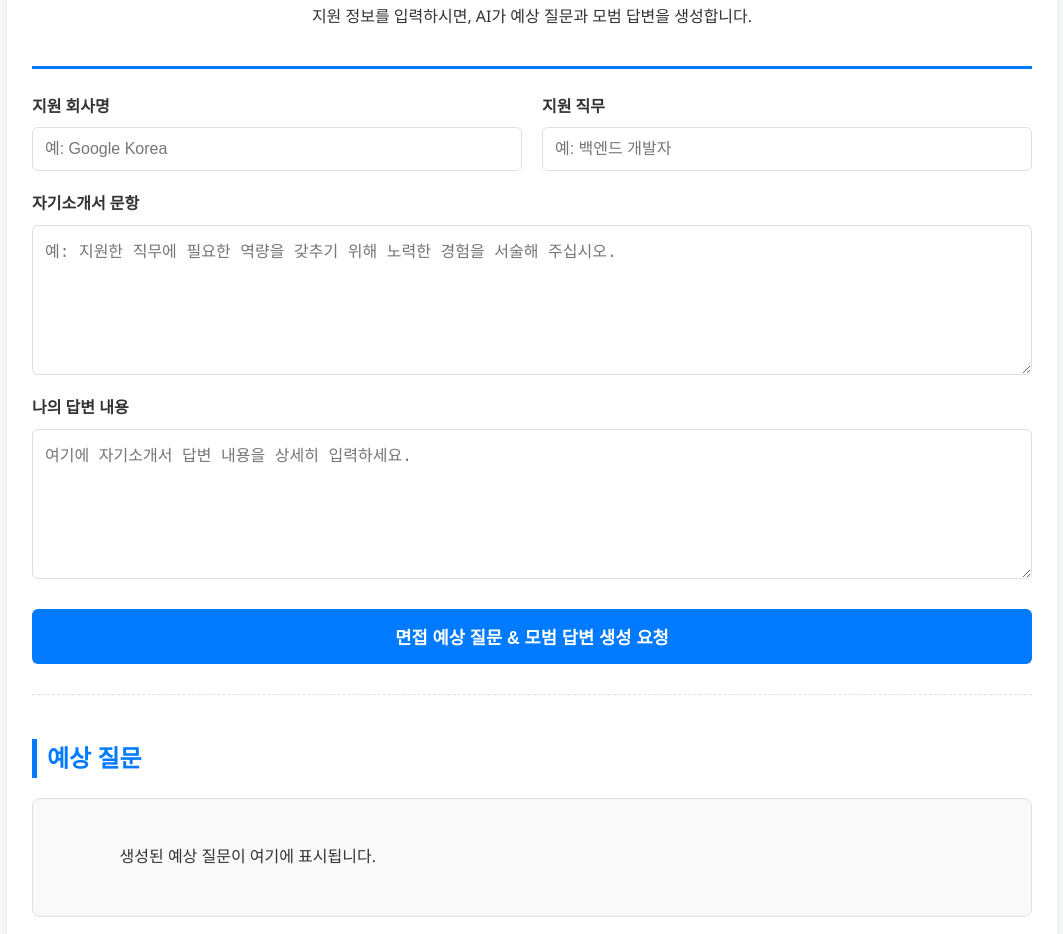
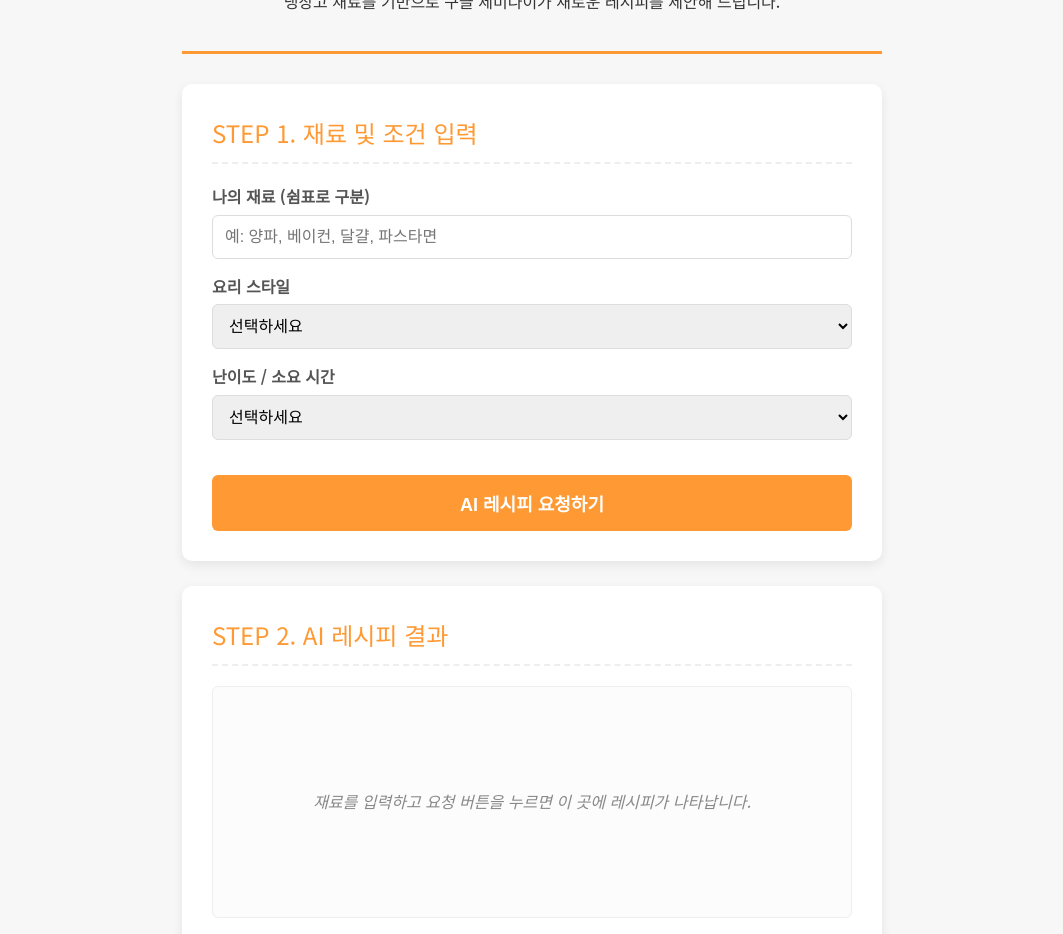
Before and after one commit to tonyyy8965-code/LEESB_3.github.io, a plain HTML site: page index.html in a window 1280 px wide. Shown: the part 118-1052 px from the top of the page, without its empty margins (108-1171 px from the left). Drawn offline with Linux system fonts and the light colour scheme.

Commit message:
Update index.html

```diff
--- a/index.html
+++ b/index.html
@@ -3,315 +3,365 @@
 <head>
     <meta charset="UTF-8">
     <meta name="viewport" content="width=device-width, initial-scale=1.0">
-    <title>AI 면접 도우미 - 전문 웹 서비스</title>
+    <title>💡 AI 레시피 파인더 - 냉장고를 부탁해 (수직형)</title>
+    <link href="https://fonts.googleapis.com/css2?family=Roboto:wght@300;400;700&family=Noto+Sans+KR:wght@400;700&display=swap" rel="stylesheet">
+
     <style>
-        /* CSS: 전문적이고 깔끔한 화이트톤 디자인 */
+        /* CSS 스타일링 */
         :root {
-            --primary-color: #007bff; /* 파란색 계열 강조 */
-            --background-light: #ffffff;
-            --text-dark: #333333;
-            --border-light: #e0e0e0;
-            --shadow-subtle: 0 4px 8px rgba(0, 0, 0, 0.05);
+            --main-bg-color: #f7f7f7;
+            --card-bg-color: #ffffff;
+            --primary-color: #ff9933; /* 요리와 어울리는 따뜻한 주황색 */
+            --text-color: #333333;
+            --shadow-light: 0 4px 12px rgba(0, 0, 0, 0.08);
+            --border-radius-base: 10px;
         }
 
         body {
-            font-family: 'Segoe UI', Tahoma, Geneva, Verdana, sans-serif;
+            font-family: 'Noto Sans KR', 'Roboto', sans-serif;
+            background-color: var(--main-bg-color);
+            color: var(--text-color);
             margin: 0;
-            padding: 0;
-            background-color: #f4f7f6;
-            color: var(--text-dark);
+            padding: 20px;
             line-height: 1.6;
+            display: flex;
+            justify-content: center;
+            min-height: 100vh;
         }
 
         .container {
-            max-width: 1000px;
-            margin: 30px auto;
-            padding: 25px;
-            background: var(--background-light);
-            border-radius: 12px;
-            box-shadow: var(--shadow-subtle);
+            width: 100%;
+            max-width: 700px;
+            display: flex;
+            flex-direction: column;
+            gap: 25px;
         }
 
         header {
             text-align: center;
-            padding-bottom: 20px;
+            padding: 20px 0;
             border-bottom: 3px solid var(--primary-color);
-            margin-bottom: 25px;
+            margin-bottom: 5px;
         }
 
         header h1 {
             color: var(--primary-color);
+            font-weight: 700;
             margin: 0;
             font-size: 2em;
         }
 
-        /* 입력 폼 스타일 */
-        .input-section {
-            display: grid;
-            grid-template-columns: 1fr 1fr;
-            gap: 20px;
-            margin-bottom: 30px;
+        /* 공통 섹션 스타일 */
+        .section-card {
+            background-color: var(--card-bg-color);
+            padding: 30px;
+            border-radius: var(--border-radius-base);
+            box-shadow: var(--shadow-light);
         }
 
-        .input-group {
-            display: flex;
-            flex-direction: column;
+        .section-card h2 {
+            color: var(--primary-color);
+            border-bottom: 2px dashed #eee;
+            padding-bottom: 10px;
+            margin-top: 0;
+            font-weight: 400;
         }
 
-        label {
-            font-weight: 600;
-            margin-bottom: 8px;
-            color: var(--text-dark);
+        /* 입력 폼 스타일 */
+        .form-group {
+            margin-bottom: 15px;
         }
 
-        input[type="text"],
-        textarea {
+        .form-group label {
+            display: block;
+            font-weight: 700;
+            margin-bottom: 5px;
+            color: #555;
+        }
+
+        .form-group input[type="text"],
+        .form-group select {
+            width: 100%;
             padding: 12px;
-            border: 1px solid var(--border-light);
+            border: 1px solid #ddd;
             border-radius: 6px;
-            font-size: 1rem;
-            width: 100%;
             box-sizing: border-box;
+            font-size: 16px;
             transition: border-color 0.3s;
         }
 
-        input[type="text"]:focus,
-        textarea:focus {
+        .form-group input[type="text"]:focus,
+        .form-group select:focus {
             border-color: var(--primary-color);
             outline: none;
-            box-shadow: 0 0 0 3px rgba(0, 123, 255, 0.1);
-        }
-
-        textarea {
-            resize: vertical;
-            min-height: 150px;
-        }
-
-        .full-width {
-            grid-column: span 2; /* 자기소개서 관련 항목 전체 너비 사용 */
         }
 
         /* 버튼 스타일 */
-        button {
-            display: block;
+        button#submit-button {
             width: 100%;
             padding: 15px;
             background-color: var(--primary-color);
             color: white;
             border: none;
             border-radius: 6px;
-            font-size: 1.1rem;
-            font-weight: 600;
+            font-size: 18px;
+            font-weight: 700;
             cursor: pointer;
             transition: background-color 0.3s, transform 0.1s;
+            margin-top: 20px;
         }
 
-        button:hover {
-            background-color: #0056b3;
+        button#submit-button:hover {
+            background-color: #e68a2e;
         }
 
-        button:active {
-            transform: translateY(1px);
+        button#submit-button:disabled {
+            background-color: #cccccc;
+            cursor: not-allowed;
         }
 
-        /* 결과 영역 스타일 */
-        .result-section {
-            margin-top: 30px;
-            padding-top: 25px;
-            border-top: 1px dashed var(--border-light);
+
+        /* 결과 출력 영역 */
+        #recipe-output {
+            min-height: 200px;
+            padding: 15px;
+            border: 1px solid #eee;
+            border-radius: 6px;
+            white-space: pre-wrap;
+            background-color: #fcfcfc;
         }
 
-        .result-section h2 {
-            color: var(--primary-color);
-            border-left: 5px solid var(--primary-color);
-            padding-left: 10px;
-            margin-bottom: 20px;
+        .loading-text {
+            color: #888;
+            font-style: italic;
+            text-align: center;
+            padding: 20px;
         }
 
-        .result-box {
-            background-color: #f9f9f9;
-            padding: 20px;
-            border-radius: 8px;
-            margin-bottom: 20px;
-            border: 1px solid var(--border-light);
-            white-space: pre-wrap; /* 줄바꿈 유지 */
-            min-height: 50px; /* 최소 높이 */
-            overflow-x: auto;
+        .recipe-title {
+            font-size: 24px;
+            font-weight: 700;
+            color: var(--primary-color);
+            margin-bottom: 15px;
+            padding-top: 10px;
         }
 
-        .loading-message {
-            text-align: center;
-            font-size: 1.1em;
-            color: #ffc107; /* 주황색 계열 로딩 메시지 */
-            font-weight: 600;
-            margin-top: 15px;
-            display: none; /* 초기에는 숨김 */
+        /* ******************************************* */
+        /* 추가 팁 항목 스타일링 강화 */
+        /* ******************************************* */
+        .tip-section {
+            margin-top: 30px;
+            padding: 20px;
+            border: 2px solid var(--primary-color);
+            border-radius: var(--border-radius-base);
+            background-color: #fffaf5; /* 부드러운 배경색 */
         }
 
-        .error-message {
-            text-align: center;
-            font-size: 1.1em;
-            color: #dc3545; /* 빨간색 계열 오류 메시지 */
-            font-weight: 600;
+        .tip-section h3 {
+            margin-top: 0;
+            color: var(--primary-color);
+            font-size: 1.3em;
+            display: flex;
+            align-items: center;
+        }
+
+        .tip-section h3::before {
+            content: '👨‍🍳'; /* 셰프 이모지 */
+            margin-right: 10px;
+            font-size: 1.2em;
+        }
+
+        .tip-section p {
+            margin-bottom: 0;
+            font-style: italic;
+        }
+
+        /* 레시피 본문 (pre 태그 내부) 스타일 */
+        #recipe-output pre {
+            border-top: 1px dashed #ddd;
+            padding-top: 15px;
             margin-top: 15px;
-            display: none; /* 초기에는 숨김 */
         }
     </style>
 </head>
 <body>
     <div class="container">
+
         <header>
-            <h1>🌟 AI 기반 면접 질문 예측 시스템</h1>
-            <p>지원 정보를 입력하시면, AI가 예상 질문과 모범 답변을 생성합니다.</p>
+            <h1>💡 AI 레시피 파인더</h1>
+            <p>냉장고 재료를 기반으로 구글 제미나이가 새로운 레시피를 제안해 드립니다.</p>
         </header>
 
-        <section class="input-section">
-            <div class="input-group">
-                <label for="company">지원 회사명</label>
-                <input type="text" id="company" placeholder="예: Google Korea" required>
+        <section class="section-card input-section">
+            <h2>STEP 1. 재료 및 조건 입력</h2>
+            <form id="recipe-form">
+
+                <div class="form-group">
+                    <label for="ingredients">나의 재료 (쉼표로 구분)</label>
+                    <input type="text" id="ingredients" name="ingredients" placeholder="예: 양파, 베이컨, 달걀, 파스타면" required>
                 </div>
-            <div class="input-group">
-                <label for="jobTitle">지원 직무</label>
-                <input type="text" id="jobTitle" placeholder="예: 백엔드 개발자" required>
+
+                <div class="form-group">
+                    <label for="style">요리 스타일</label>
+                    <select id="style" name="style" required>
+                        <option value="">선택하세요</option>
+                        <option value="퓨전 이탈리안">퓨전 이탈리안</option>
+                        <option value="매콤한 한식">매콤한 한식</option>
+                        <option value="간단한 일식">간단한 일식</option>
+                        <option value="건강식">건강식</option>
+                        <option value="독창적인 베이킹">독창적인 베이킹</option>
+                        <option value="자유롭게">자유롭게</option>
+                    </select>
                 </div>
-            <div class="input-group full-width">
-                <label for="question">자기소개서 문항</label>
-                <textarea id="question" placeholder="예: 지원한 직무에 필요한 역량을 갖추기 위해 노력한 경험을 서술해 주십시오." required></textarea>
+
+                <div class="form-group">
+                    <label for="difficulty">난이도 / 소요 시간</label>
+                    <select id="difficulty" name="difficulty" required>
+                        <option value="">선택하세요</option>
+                        <option value="15분 이내 (초보자)">15분 이내 (초보자)</option>
+                        <option value="30분 이내 (초보자)">30분 이내 (초보자)</option>
+                        <option value="1시간 이내 (중급자)">1시간 이내 (중급자)</option>
+                        <option value="시간 제한 없음 (전문가)">시간 제한 없음 (전문가)</option>
+                    </select>
                 </div>
-            <div class="input-group full-width">
-                <label for="answer">나의 답변 내용</label>
-                <textarea id="answer" placeholder="여기에 자기소개서 답변 내용을 상세히 입력하세요." required></textarea>
+
+                <button type="submit" id="submit-button">AI 레시피 요청하기</button>
+            </form>
+        </section>
+
+        <section class="section-card result-section">
+            <h2>STEP 2. AI 레시피 결과</h2>
+            <div id="recipe-output">
+                <p class="loading-text">재료를 입력하고 요청 버튼을 누르면 이 곳에 레시피가 나타납니다.</p>
             </div>
         </section>
 
-        <button id="generateBtn" onclick="register()">
-            면접 예상 질문 & 모범 답변 생성 요청
-        </button>
-
-        <p class="loading-message" id="loadingMessage">
-            잠시만 기다려주세요... AI가 분석 중입니다.
-        </p>
-
-        <p class="error-message" id="errorMessage">
-            API 통신 오류 발생. (현재 SERVER_URL이 비어있어 예상되는 오류입니다.)
-        </p>
-
-        <section class="result-section">
-            <h2>예상 질문</h2>
-            <div class="result-box" id="expectedQuestions">
-                생성된 예상 질문이 여기에 표시됩니다.
-            </div>
-
-            <h2>모범 답변</h2>
-            <div class="result-box" id="modelAnswer">
-                생성된 모범 답변이 여기에 표시됩니다.
-            </div>
-        </section>
     </div>
 
     <script>
-        // 핵심 요구 사항 1: API 서버의 주소를 담는 상수
-        const SERVER_URL = "https://dd626e14-459a-44be-acc0-de7206ad3160-00-20gy5cnibptjp.sisko.replit.dev/register"; // TODO: 백엔드 서버 주소로 변경 필요
+        // JavaScript 로직
+
+        /** * 핵심 요구 사항: API 서버의 주소를 담는 상수
+         */
+        const SERVER_URL = 'https://your-backend-api.com/generate-recipe';
+
+        const form = document.getElementById('recipe-form');
+        const outputDiv = document.getElementById('recipe-output');
+        const submitButton = document.getElementById('submit-button');
+
 
         /**
-         * 핵심 요구 사항 2: register 함수 (API 통신 로직 포함)
+         * @function register
+         * 폼 데이터를 수집하여 서버로 비동기 POST 요청을 보내는 함수입니다.
          */
         async function register() {
-            // UI 요소 가져오기
-            const company = document.getElementById('company').value;
-            const jobTitle = document.getElementById('jobTitle').value;
-            const question = document.getElementById('question').value;
-            const answer = document.getElementById('answer').value;
-            const loadingMessage = document.getElementById('loadingMessage');
-            const errorMessage = document.getElementById('errorMessage');
-            const questionsDiv = document.getElementById('expectedQuestions');
-            const answerDiv = document.getElementById('modelAnswer');
-            const generateBtn = document.getElementById('generateBtn');
+            const ingredients = document.getElementById('ingredients').value;
+            const style = document.getElementById('style').value;
+            const difficulty = document.getElementById('difficulty').value;
 
-            // 입력값 유효성 검사 (간단하게 필수값 체크)
-            if (!company || !jobTitle || !question || !answer) {
-                alert("모든 입력란을 채워주세요.");
-                return;
-            }
-
-            // 로딩 UI 설정
-            loadingMessage.style.display = 'block';
-            errorMessage.style.display = 'none';
-            generateBtn.disabled = true;
-            questionsDiv.textContent = '질문 생성 중...';
-            answerDiv.textContent = '모범 답변 생성 중...';
-
-            // 서버에 전송할 JSON 데이터 구성
-            const requestData = {
-                company: company,
-                jobTitle: jobTitle,
-                resumeQuestion: question,
-                myAnswer: answer
+            const dataToSend = {
+                ingredients: ingredients,
+                style: style,
+                difficulty: difficulty,
             };
 
+            // UI 상태 변경: 버튼 비활성화 및 로딩 메시지 표시
+            submitButton.disabled = true;
+            outputDiv.innerHTML = '<p class="loading-text">🤖 AI가 냉장고 속 마법을 부리는 중입니다... 잠시만 기다려주세요.</p>';
+
+
             try {
-                // SERVER_URL이 비어있지 않은 경우 실제 통신 시도
-                if (SERVER_URL) {
+                // 핵심 요구 사항: fetch 함수를 사용한 POST 통신
                 const response = await fetch(SERVER_URL, {
-                        method: 'POST', // 통신 방식: method: 'POST'
+                    method: 'POST',
                     headers: {
                         'Content-Type': 'application/json',
                     },
-                        // JSON 데이터: 입력 필드의 데이터를 모아 JSON 형태로 서버에 전송
-                        body: JSON.stringify(requestData)
+                    // JSON 데이터 전송
+                    body: JSON.stringify(dataToSend),
                 });
 
                 if (!response.ok) {
-                        throw new Error(`HTTP error! status: ${response.status}`);
+                    throw new Error(`HTTP Error! Status: ${response.status}`);
                 }
 
                 const result = await response.json();
 
-                    // 결과 영역에 표시
-                    questionsDiv.textContent = result.expectedQuestions || "예상 질문을 받아오지 못했습니다.";
-                    answerDiv.textContent = result.modelAnswer || "모범 답변을 받아오지 못했습니다.";
+                // 실제 서버 응답을 출력하는 로직
+                displayRecipe(result.recipe_content, result.tip || null);
 
-                } else {
-                    // SERVER_URL이 비어있는 경우 (현재 요구 사항)
-                    // 통신 대신 가상의 데이터로 성공인 척 함 (실제 구현 시 삭제)
-                    questionsDiv.textContent = `
-1. 자기소개서에 작성하신 '데이터 분석 역량'은 해당 직무에서 구체적으로 어떻게 활용될 수 있을까요?
-2. 경험을 통해 알 수 있는 본인의 가장 큰 강점과 약점은 무엇이며, 약점을 보완하기 위한 노력은?
-3. 저희 회사/직무에 지원하게 된 특별한 계기나 비전이 있습니까?
-                    `.trim();
-                    answerDiv.textContent = `
-[모범 답변 가이드]
-1. 답변의 핵심 역량을 직무와 연결하는 구체적인 사례를 제시하십시오.
-2. STAR 기법(Situation, Task, Action, Result)을 활용하여 경험을 구조화하십시오.
-3. 질문에 대한 답변은 간결하고 자신감 있게 전달하며, 마지막에 항상 질문 기회가 있는지 확인하십시오.
-                    `.trim();
+            } catch (error) {
+                console.error('API 통신 오류 발생. (현재 SERVER_URL이 임시 주소이므로 예상된 오류입니다.)', error);
 
-                    // 주의: 현재는 SERVER_URL이 비어있으므로, 통신은 catch 블록에서 오류를 반환해야 하지만,
-                    // 사용자 경험을 위해 가상 성공 처리 후, 잠시 후 강제 오류 발생 (실제 구현 시 삭제)
-                    await new Promise(resolve => setTimeout(resolve, 1000));
-                    throw new Error("SERVER_URL is empty. Simulating API communication error as requested.");
+                // 통신 실패 시 시뮬레이션된 성공 응답 출력 (개발 테스트용)
+                simulateSuccess(dataToSend);
+
+            } finally {
+                submitButton.disabled = false;
+            }
         }
 
-            } catch (error) {
-                // 서버 통신 오류 처리
-                console.error("Fetch Error:", error);
+        /**
+         * 개발 테스트를 위해 성공 결과를 시뮬레이션하는 함수
+         */
+        function simulateSuccess(inputData) {
+            const recipeTitle = `✨ 제미나이 특제 ${inputData.style} 요리: 베이컨 에그 라이스볼`;
+            const recipeContent = `
+[요리명]: ${recipeTitle}
 
-                // 주의: 현재는 SERVER_URL이 비어있으므로, 통신은 catch 블록에서 오류를 반환함.
-                errorMessage.textContent = `API 통신 실패: ${error.message}. Backend 연결 시 실제 통신이 가능합니다.`;
-                errorMessage.style.display = 'block';
+[사용된 재료]: ${inputData.ingredients}
 
-                // 통신 실패 시 결과 영역 초기화 또는 오류 메시지 표시
-                if (SERVER_URL) { // 실제 통신 시도 시에만 초기화
-                    questionsDiv.textContent = '데이터를 불러오는 데 실패했습니다.';
-                    answerDiv.textContent = '데이터를 불러오는 데 실패했습니다.';
+[요리 스타일]: ${inputData.style} (${inputData.difficulty})
+
+---
+
+**🔥 레시피 순서**
+
+1.  **재료 준비:** 양파는 잘게 다지고, 베이컨은 1cm 크기로 썰어줍니다. 달걀은 풀어서 소금 간을 해둡니다.
+2.  **볶기:** 팬에 기름을 두르고 다진 양파와 베이컨을 노릇하게 볶아줍니다. 밥을 넣고 굴 소스나 소금으로 간을 맞춰 고루 볶아줍니다.
+3.  **달걀:** 볶은 밥을 한쪽으로 밀고, 풀은 달걀물을 부어 스크램블 에그를 만듭니다. 밥과 함께 섞어줍니다.
+4.  **플레이팅:** 볶은 밥을 작은 공기에 담아 모양을 잡고 접시에 뒤집어 올려줍니다. 파슬리나 깨를 뿌려 마무리합니다.
+`; // 본문에서 팁 내용을 분리
+            const tip = "파스타면이 있다면 밥 대신 파스타를 삶아 '베이컨 에그 파스타'로 응용할 수도 있습니다. 소스 베이스를 크림이나 토마토로 바꾸면 또 다른 맛을 낼 수 있어요! 냉장고에 치즈가 있다면 마지막에 뿌려주면 풍미가 훨씬 살아납니다.";
+
+            displayRecipe(recipeContent, tip);
         }
 
-            } finally {
-                // 로딩 UI 해제
-                loadingMessage.style.display = 'none';
-                generateBtn.disabled = false;
+        /**
+         * 레시피 결과를 HTML에 출력하는 함수
+         */
+        function displayRecipe(recipeContent, tip) {
+            // 레시피 제목을 추출하여 별도의 스타일로 표시
+            const titleMatch = recipeContent.match(/\[요리명\]:\s*(.*)/);
+            const title = titleMatch ? titleMatch[1].trim() : "새로운 AI 레시피";
+
+            let html = `
+                <div class="recipe-title">${title}</div>
+                <pre>${recipeContent.trim()}</pre>
+            `;
+
+            // ******************************************* // 추가 팁 항목을 별도의 .tip-section으로 강조하여 추가
+            // *******************************************
+            if (tip) {
+                html += `
+                    <div class="tip-section">
+                        <h3>셰프의 추가 팁</h3>
+                        <p>${tip}</p>
+                    </div>
+                `;
             }
+
+            outputDiv.innerHTML = html;
         }
+
+        /**
+         * 폼 제출 이벤트 핸들러
+         */
+        form.addEventListener('submit', function(event) {
+            event.preventDefault(); // 기본 폼 제출 동작 방지
+            register();
+        });
+
     </script>
 </body>
 </html>
```
Lines whose indentation alone changed are shown as unchanged.
